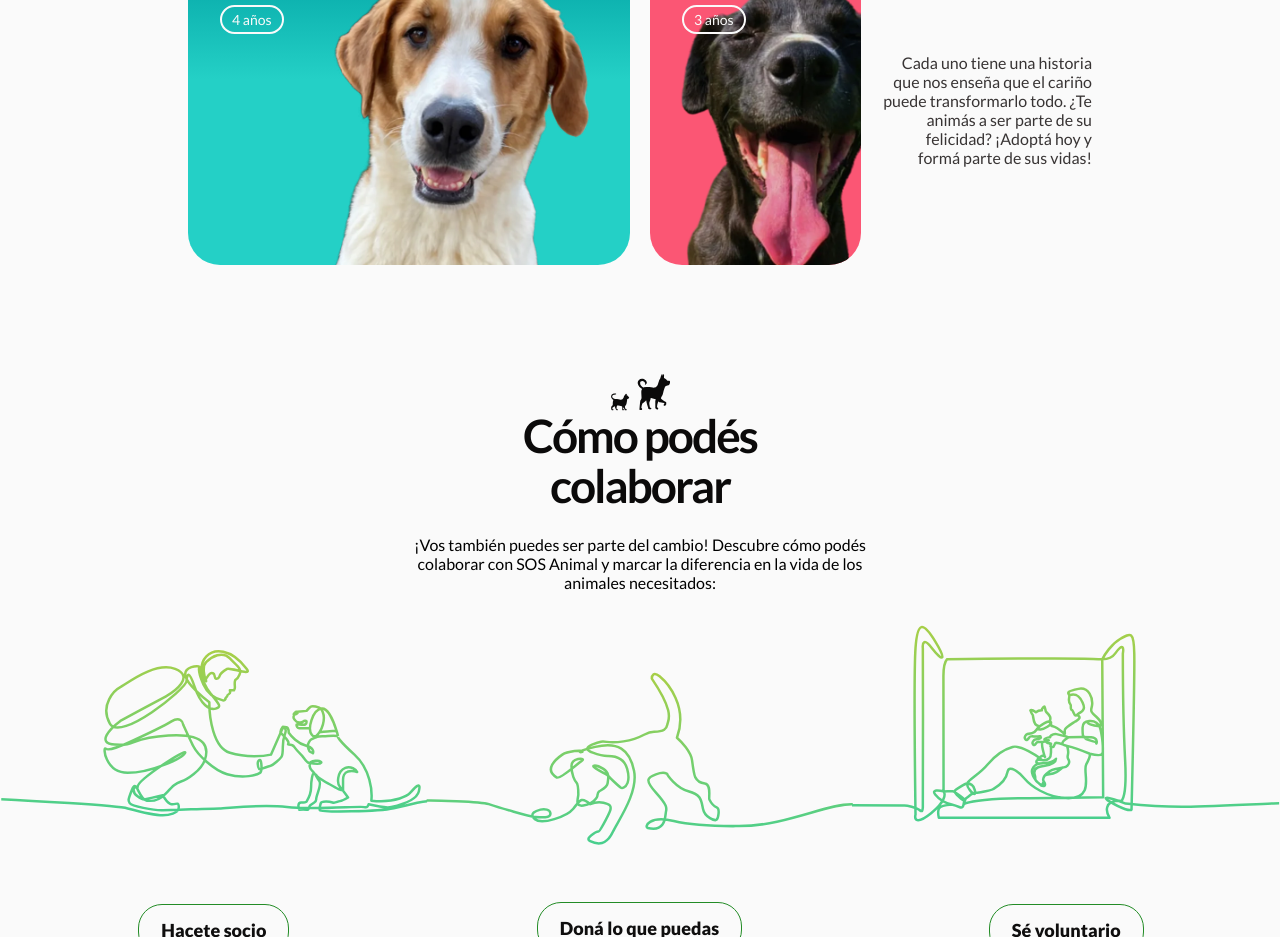
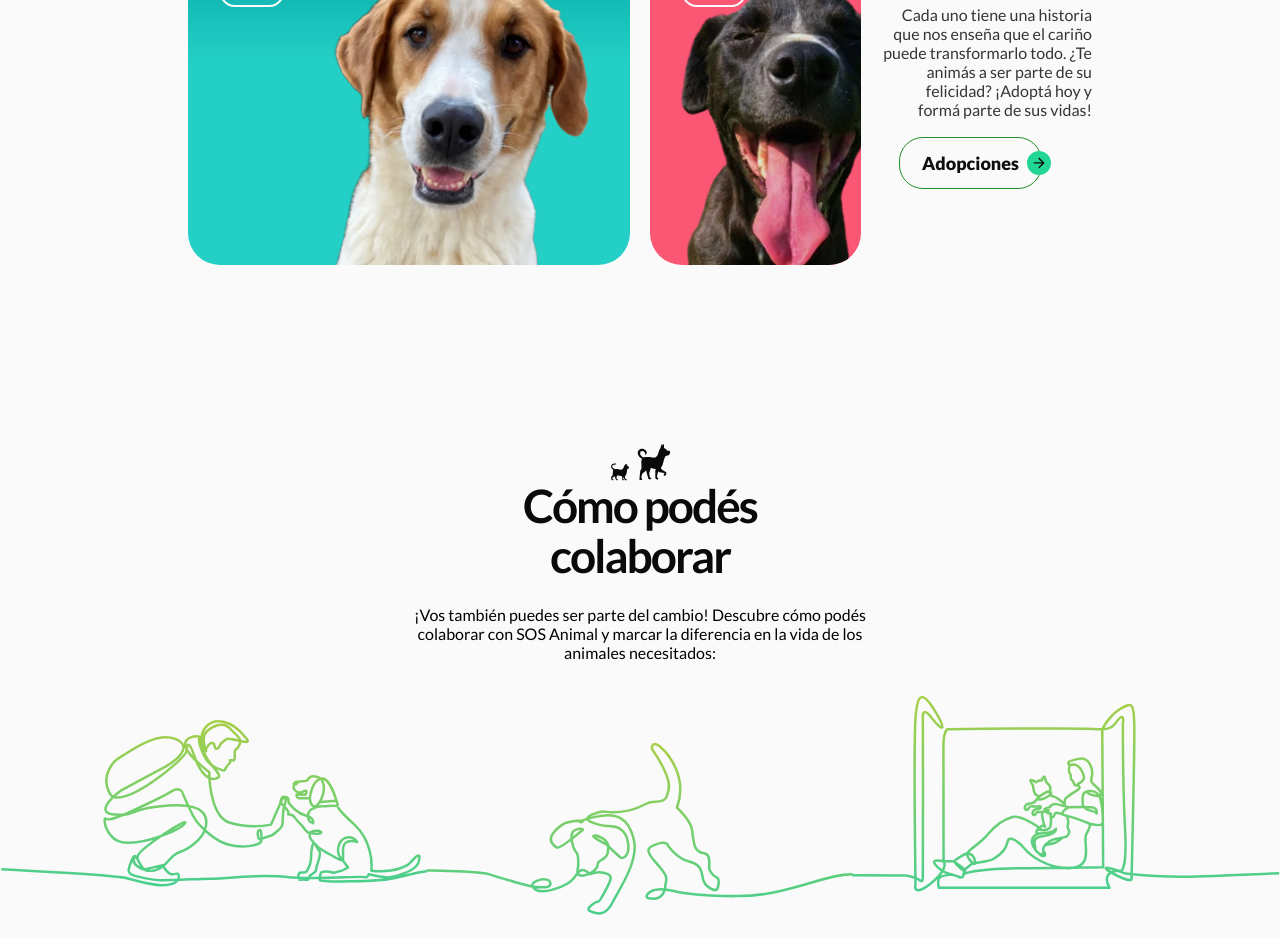
Before and after one commit to agucamejo/SOSAnimal, a React (Vite) app: page / in a window 1280 px wide. Shown: the part 2720-3657 px from the top of the page. Built offline with nearby package versions, Linux system fonts and the light colour scheme.

Commit message:
Add details Home

```diff
--- a/src/components/home/Historia.jsx
+++ b/src/components/home/Historia.jsx
@@ -1,5 +1,7 @@
 import { useState } from 'react'
 import Subtitles from '../Subtitles'
+import ButtonPrimary from '../ButtonPrimary'
+import { HashLink as Link } from 'react-router-hash-link'
 
 function Historia() {
   const [showIconMarea, setShowIconMarea] = useState(false)
@@ -159,7 +161,6 @@ function Historia() {
     setShowHistoriaRamona(false)
   }
 
-
   return (
     <section className="contentHistoria">
       <article className="contentTitles">
@@ -231,7 +232,6 @@ function Historia() {
             }`}
             onMouseEnter={() => handleMouseEnter('Salvador')}
             onMouseLeave={() => handleMouseLeave('Salvador')}
-
           >
             <h3 className="titleCard">Salvador</h3>
             <button className="btn">3 años</button>
@@ -299,7 +299,6 @@ function Historia() {
             }`}
             onMouseEnter={() => handleMouseEnter('Chabela')}
             onMouseLeave={() => handleMouseLeave('Chabela')}
-
           >
             <h3 className="titleCard">Chabela</h3>
             <button className="btn">13 años</button>
@@ -352,7 +351,6 @@ function Historia() {
             }`}
             onMouseEnter={() => handleMouseEnter('Titan')}
             onMouseLeave={() => handleMouseLeave('Titan')}
-
           >
             <h3 className="titleCard">Titán</h3>
             <button className="btn">3 años</button>
@@ -368,13 +366,13 @@ function Historia() {
               {showHistoriaTitan && (
                 <div className="contentHistoriaTablet">
                   <p className="textCardTablet">
-                    Mucho gusto, mi nombre es Titán, me encontraron
-                    en el basurero de Fray Bentos en el 2021, ya sin fuerzas, mi cuerpo
-                    estaba completamente quemado, sin pelos y sangrando, una
-                    voluntaria me tuvo en transitorio y gracias a los cuidados
-                    del grupo y veterinarios luego de muchos meses logré
-                    recuperarme completamente, mi familia adoptiva viajó desde
-                    el departamento de Canelones para llevarme con ellos a
+                    Mucho gusto, mi nombre es Titán, me encontraron en el
+                    basurero de Fray Bentos en el 2021, ya sin fuerzas, mi
+                    cuerpo estaba completamente quemado, sin pelos y sangrando,
+                    una voluntaria me tuvo en transitorio y gracias a los
+                    cuidados del grupo y veterinarios luego de muchos meses
+                    logré recuperarme completamente, mi familia adoptiva viajó
+                    desde el departamento de Canelones para llevarme con ellos a
                     vivir, en donde pude conocer el mar.
                   </p>
                 </div>
@@ -408,7 +406,6 @@ function Historia() {
             }`}
             onMouseEnter={() => handleMouseEnter('Beethoven')}
             onMouseLeave={() => handleMouseLeave('Beethoven')}
-
           >
             <h3 className="titleCard">Beethoven</h3>
             <button className="btn">4 años</button>
@@ -511,11 +508,17 @@ function Historia() {
               transformarlo todo. ¿Te animás a ser parte de su felicidad?
               ¡Adoptá hoy y formá parte de sus vidas!
             </p>
+            <Link to="/adoptions">
+              <ButtonPrimary text="Adopciones" className="buttonPrimary" />
+            </Link>
           </section>
         </article>
       </article>
+      <Link to="/adoptions">
+        <ButtonPrimary text="Adopciones" className="buttonPrimary2" />
+      </Link>
     </section>
   )
 }
 
-export default Historia;
+export default Historia
--- a/src/styles/components/_historia.scss
+++ b/src/styles/components/_historia.scss
@@ -32,6 +32,16 @@
   @media screen and (max-width: $desktop) {
     margin: 0;
   }
+
+  .buttonPrimary2 {
+    margin-top: 1em;
+    margin-left: 1em;
+    visibility: hidden;
+
+    @media screen and (max-width: 955px) {
+      visibility: visible;
+    }
+  }
 }
 
 .contentCardsHistoria {
@@ -46,9 +56,10 @@
     width: 688px;
   }
 
-  @media screen and (max-width: 700px) {
+  @media screen and (max-width: $tablet) {
     max-width: 500px;
     height: auto;
+    background-color: #24d0c6;
   }
 
   @media screen and (max-width: 425px) {
@@ -67,7 +78,7 @@
     width: 688px;
   }
 
-  @media screen and (max-width: 700px) {
+  @media screen and (max-width: $tablet) {
     flex-direction: column;
     width: 500px;
     align-items: center;
@@ -96,7 +107,7 @@
       cursor: default;
     }
 
-    @media screen and (max-width: 700px) {
+    @media screen and (max-width: $tablet) {
       width: 359px;
       height: 262px;
       margin-bottom: 0;
@@ -143,7 +154,7 @@
       cursor: default;
     }
 
-    @media screen and (max-width: 700px) {
+    @media screen and (max-width: $tablet) {
       flex: none;
       width: 359px;
       height: 262px;
@@ -197,26 +208,31 @@
     .right {
       text-align: right;
     }
+
+    .buttonPrimary {
+      margin-top: 1em;
+      margin-left: 1em;
+    }
   }
 
   .rosa {
-    background: linear-gradient(180deg, #E86B7F 7%, #ECA0AC 43%);
+    background: linear-gradient(180deg, #e86b7f 7%, #eca0ac 43%);
   }
 
   .celeste {
-    background: linear-gradient(180deg, #2976E1 7.12%, #29B0E1 43.39%);
+    background: linear-gradient(180deg, #2976e1 7.12%, #29b0e1 43.39%);
   }
 
   .degrade {
-    background: linear-gradient(180deg, #6CAA1E 7%, #48CF8E 43%);
+    background: linear-gradient(180deg, #6caa1e 7%, #48cf8e 43%);
   }
 
   .anaranjado {
-    background: linear-gradient(180deg, #C3820A 7%, #F4B43F 43%);
+    background: linear-gradient(180deg, #c3820a 7%, #f4b43f 43%);
   }
 
   .aqua {
-    background: linear-gradient(180deg, #04A6A6 7%, #24D0C6 43%);
+    background: linear-gradient(180deg, #04a6a6 7%, #24d0c6 43%);
   }
 
   .fucsia {
@@ -347,7 +363,7 @@
         top: 15vh;
       }
 
-      @media screen and (max-width: 700px) {
+      @media screen and (max-width: $tablet) {
         top: 1vh;
       }
 
@@ -364,7 +380,7 @@
         top: 15vh;
       }
 
-      @media screen and (max-width: 700px) {
+      @media screen and (max-width: $tablet) {
         top: 3vh;
       }
 
@@ -381,7 +397,7 @@
         top: 17vh;
       }
 
-      @media screen and (max-width: 700px) {
+      @media screen and (max-width: $tablet) {
         top: 3vh;
       }
 
@@ -398,7 +414,7 @@
         top: 12vh;
       }
 
-      @media screen and (max-width: 700px) {
+      @media screen and (max-width: $tablet) {
         top: 0;
       }
 
@@ -415,7 +431,7 @@
         top: 15vh;
       }
 
-      @media screen and (max-width: 700px) {
+      @media screen and (max-width: $tablet) {
         top: 1vh;
       }
 
@@ -432,7 +448,7 @@
         top: 20vh;
       }
 
-      @media screen and (max-width: 700px) {
+      @media screen and (max-width: $tablet) {
         top: 7.5vh;
       }
 
@@ -488,7 +504,7 @@
       -ms-border-radius: $radius-m;
       -o-border-radius: $radius-m;
       border-radius: $radius-m;
-      display:flex;
+      display: flex;
       align-items: center;
       -webkit-animation: expand-from-bottom-right 0.5s ease forwards;
       animation: expand-from-bottom-right 0.5s ease forwards;
@@ -527,7 +543,7 @@
   }
 }
 
-@media screen and (max-width: 700px) {
+@media screen and (max-width: $tablet) {
   .reverse {
     flex-direction: column;
     margin-top: -2em;
@@ -579,5 +595,9 @@
   100% {
     transform: translate(0, 0) scale(1);
     opacity: 1;
+    -webkit-transform: translate(0, 0) scale(1);
+    -moz-transform: translate(0, 0) scale(1);
+    -ms-transform: translate(0, 0) scale(1);
+    -o-transform: translate(0, 0) scale(1);
   }
 }
```
